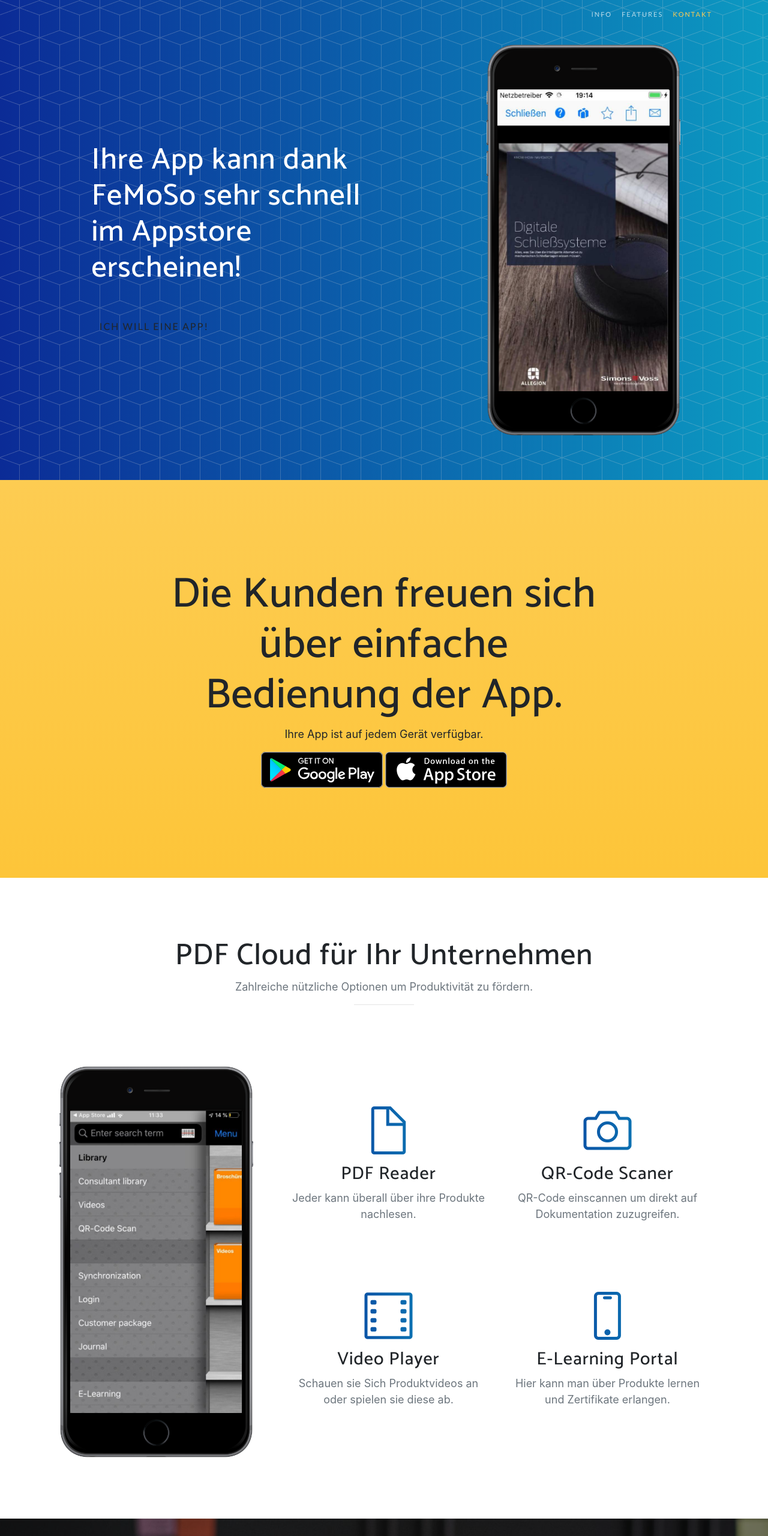
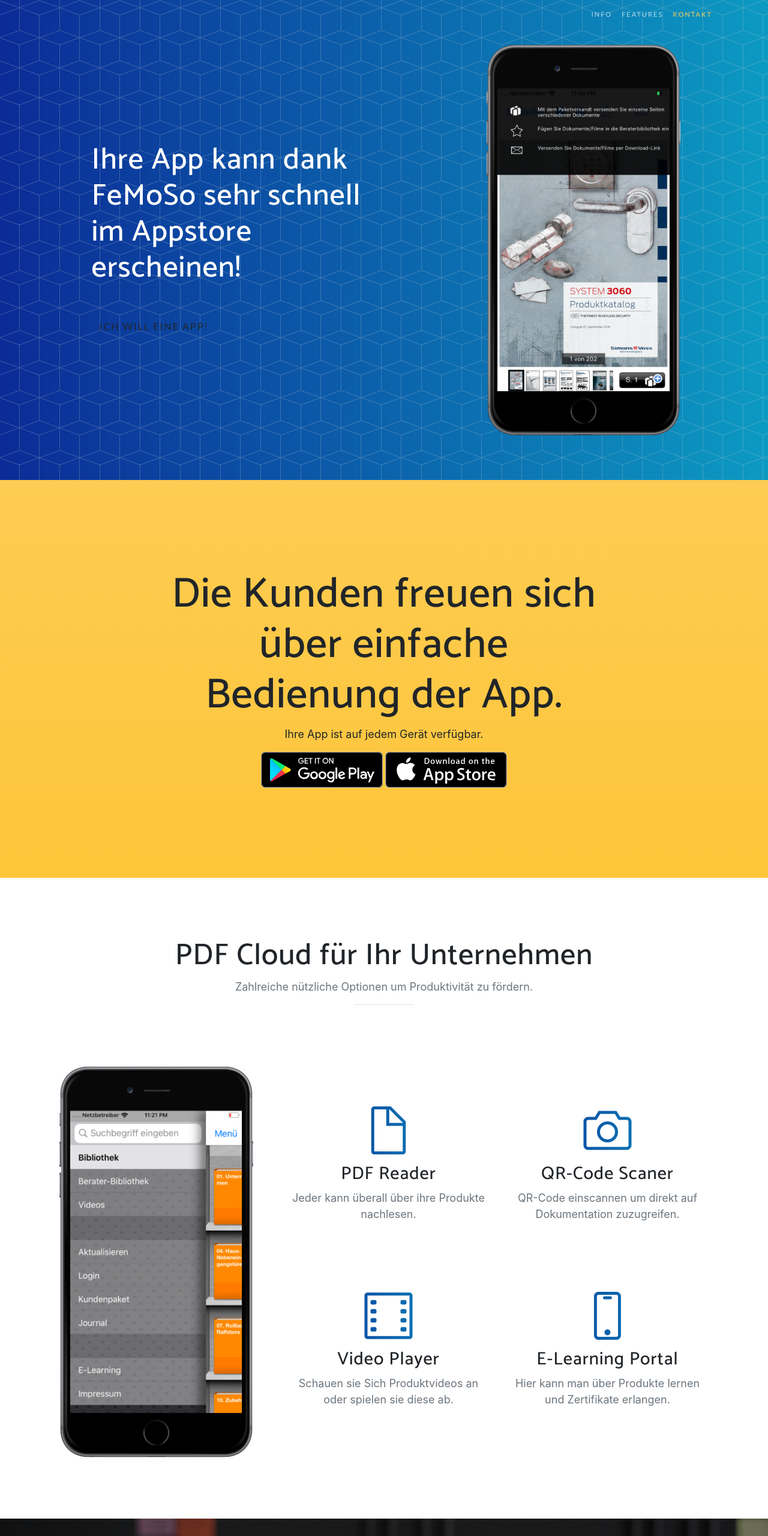
Before and after one commit to Sorcecoder/femoso-site, a website with bundled scripts: page index.html in a window 1280 px wide. Shown: the top 2560 px of the page at 60% size. Built offline with nearby package versions, Linux system fonts and the light colour scheme; a web font is replaced by a local one.

Commit message:
new images and black phones

```diff
--- a/index.html
+++ b/index.html
@@ -69,7 +69,7 @@
               <div class="device">
                 <div class="screen">
                   <!-- Demo image for screen mockup, you can put an image here, some HTML, an animation, video, or anything else! -->
-                  <img src="img/read2.jpg" class="img-fluid" alt="">
+                  <img src="img/screen_first.png" class="img-fluid" alt="">
                 </div>
                 <div class="button">
                   <!-- You can hook the "home button" to some JavaScript events or just remove it -->
@@ -111,7 +111,7 @@
               <div class="device">
                 <div class="screen">
                   <!-- Demo image for screen mockup, you can put an image here, some HTML, an animation, video, or anything else! -->
-                  <img src="img/menu.jpg" class="img-fluid" alt="">
+                  <img src="img/app2_phone.png" class="img-fluid" alt="">
                 </div>
                 <div class="button">
                   <!-- You can hook the "home button" to some JavaScript events or just remove it -->
```
Also changed, not shown: img/app2_phone.png (added), img/screen_first.png (added), 1 other file.
